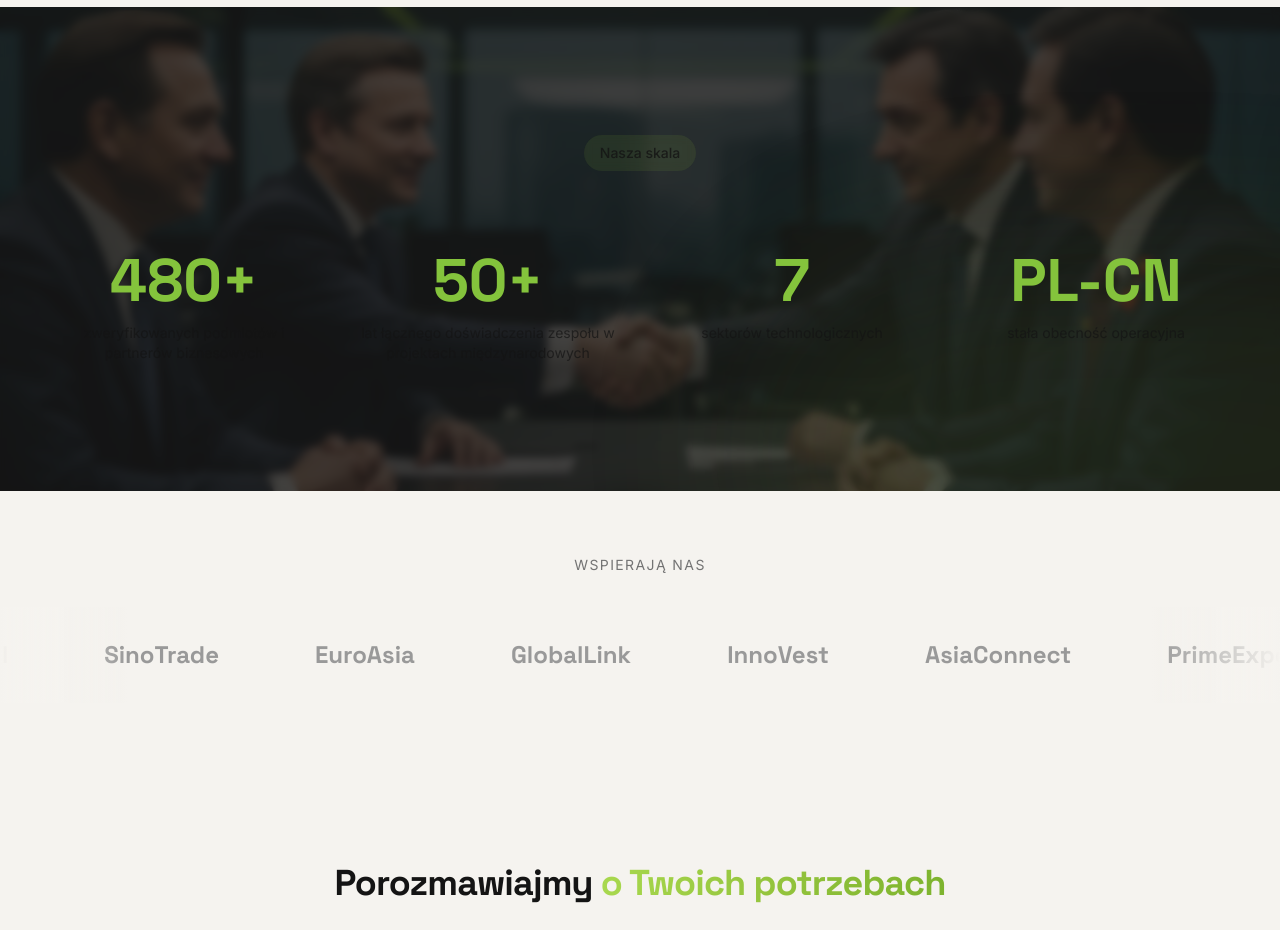
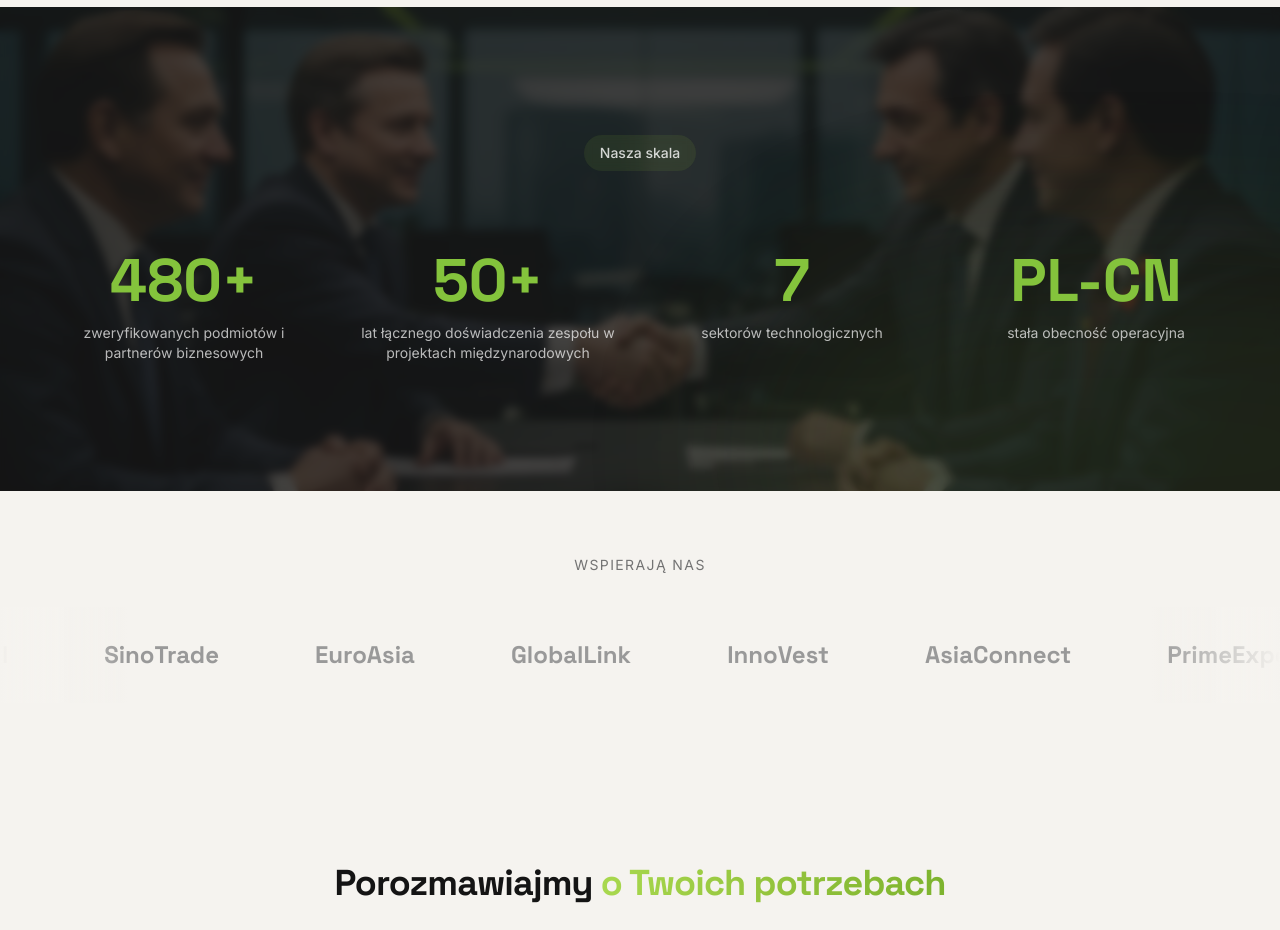
Before and after one commit to MatPawluk/fhs-fundacja-cms, a React (Vite) app: page /uslugi in a window 1280 px wide. Shown: the part 1720-2650 px from the top of the page. Built offline with nearby package versions, Linux system fonts and the light colour scheme; the HTML template or start-up script is replaced by a standard one.

Commit message:
Fix light theme throughout
Co-authored-by: adriannkwamu <265244291+adriannkwamu@users.noreply.github.com>

```diff
--- a/src/pages/ONas.tsx
+++ b/src/pages/ONas.tsx
@@ -119,7 +119,7 @@ const ONas = () => {
 
         <div className="container mx-auto px-6 lg:px-12">
           <motion.div initial={{ opacity: 0, y: 30 }} whileInView={{ opacity: 1, y: 0 }} viewport={{ once: true }} className="text-center mb-16">
-            <span className="inline-block px-4 py-2 rounded-full bg-[#94c43d]/10 backdrop-blur-sm text-gray-900/80 text-sm font-medium mb-4">{pt.teamBadge}</span>
+            <span className="inline-block px-4 py-2 rounded-full bg-[#94c43d]/10 backdrop-blur-sm text-white/80 text-sm font-medium mb-4">{pt.teamBadge}</span>
             <h2 className="font-display text-4xl lg:text-5xl font-bold text-gray-900">{pt.teamTitle} <GradientText>{pt.teamTitleHighlight}</GradientText></h2>
           </motion.div>
 
@@ -158,7 +158,7 @@ const ONas = () => {
       <section className="py-24 relative overflow-hidden" style={{ backgroundColor: '#f5f3ef' }}>
         <div className="container mx-auto px-6 lg:px-12">
           <motion.div initial={{ opacity: 0, y: 30 }} whileInView={{ opacity: 1, y: 0 }} viewport={{ once: true }} className="text-center mb-12">
-            <span className="inline-block px-4 py-2 rounded-full bg-[#94c43d]/10 backdrop-blur-sm text-gray-900/80 text-sm font-medium mb-4">{pt.connectionBadge}</span>
+            <span className="inline-block px-4 py-2 rounded-full bg-[#94c43d]/10 backdrop-blur-sm text-white/80 text-sm font-medium mb-4">{pt.connectionBadge}</span>
             <h2 className="font-display text-4xl lg:text-5xl font-bold text-gray-900">
               Warszawa ↔ <GradientText>Shanghai</GradientText>
             </h2>
--- a/src/pages/Uslugi.tsx
+++ b/src/pages/Uslugi.tsx
@@ -249,7 +249,7 @@ const Uslugi = () => {
 
         <div className="relative z-10 container mx-auto px-6 lg:px-12">
           <motion.div initial={{ opacity: 0, y: 30 }} whileInView={{ opacity: 1, y: 0 }} viewport={{ once: true }} className="text-center mb-16">
-            <span className="inline-block px-4 py-2 rounded-full bg-[#94c43d]/10 backdrop-blur-sm text-gray-900/80 text-sm font-medium mb-4">{t.stats.badge}</span>
+            <span className="inline-block px-4 py-2 rounded-full bg-[#94c43d]/10 backdrop-blur-sm text-white/80 text-sm font-medium mb-4">{t.stats.badge}</span>
           </motion.div>
 
           <div className="grid grid-cols-2 lg:grid-cols-4 gap-8">
@@ -258,7 +258,7 @@ const Uslugi = () => {
                 <div className="font-display text-5xl lg:text-6xl font-bold text-lime mb-3">
                   {stat.isText ? <span>{stat.suffix}</span> : <AnimatedCounter end={stat.value} suffix={stat.suffix} />}
                 </div>
-                <p className="text-gray-900/70 text-sm">{stat.label}</p>
+                <p className="text-white/70 text-sm">{stat.label}</p>
               </motion.div>
             ))}
           </div>
```
